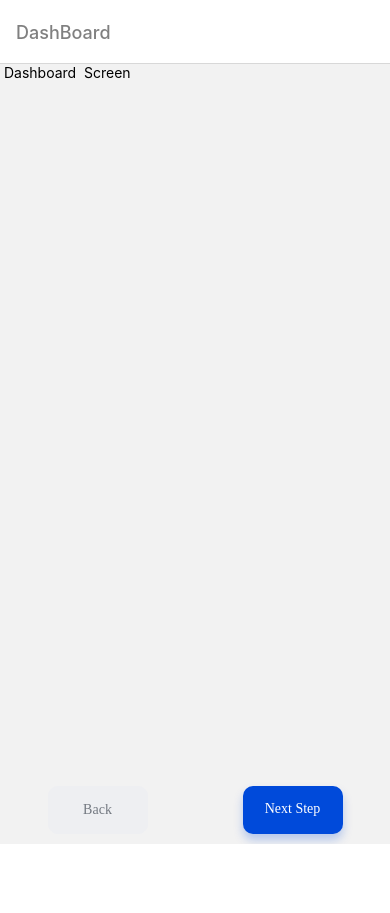
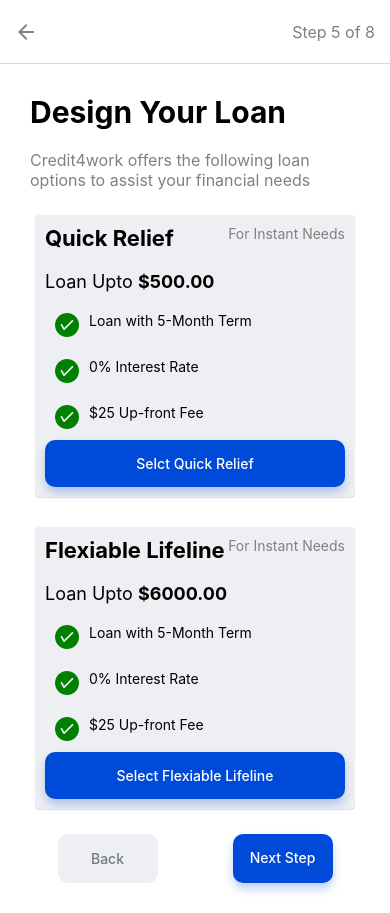
Before and after one commit to FNXVIJI/c4w, a React Native app: screen /DesignYourLoan in a window 390 px wide. Before the commit the page ends 844 px from the top, so only its background shows below. Built offline with nearby package versions, Linux system fonts and the light colour scheme.

Commit message:
01/08/2022

```diff
--- a/App.js
+++ b/App.js
@@ -7,6 +7,9 @@ import ContactDetails from './src/components/ContactDetails';
 import Dashboard from './src/components/Dashboard';
 import EmployeeDetails from './src/components/EmployeeDetails';
 import LoanFunding1 from './src/components/LoanFunding1';
+import DesignYourLoan from './src/components/DesignYourLoan';
+import QuickRelief from './src/components/QuickRelief';
+
 // import {
 
 //   en,
@@ -15,7 +18,7 @@ import LoanFunding1 from './src/components/LoanFunding1';
 
 // registerTranslation('en', en)
 
-const Stack= createStackNavigator();
+const Stack = createStackNavigator();
 
 export default function App() {
   return (
@@ -28,10 +31,9 @@ export default function App() {
         screenOptions={{
           headerTintColor: 'grey',
           headerStyle: { backgroundColor: 'white' },
-        headerTitleStyle:{
-          textAlign:'right',
+          headerTitleStyle: {
+            textAlign: 'right',
           }
-
         }}
       >
         <Stack.Screen
@@ -39,10 +41,10 @@ export default function App() {
           component={IdentificationDetails}
 
           options={{
-            title:null,
+            title: null,
 
             headerRight: () => (
-              <Text style={{backgroundColor: 'white',color:'grey',fontSize:16,fontFamily:'Poppins',padding:15}}>
+              <Text style={styles.headerText}>
                 Step 1 of 8
               </Text>
             )
@@ -54,10 +56,10 @@ export default function App() {
         <Stack.Screen name="ContactDetails"
           component={ContactDetails}
           options={{
-          title:null,
+            title: null,
 
             headerRight: () => (
-            <Text style={{backgroundColor: 'white',color:'grey',fontSize:16,fontFamily:'Poppins',padding:15}}>
+              <Text style={styles.headerText}>
                 Step 2 of 8
               </Text>
             )
@@ -67,10 +69,10 @@ export default function App() {
         <Stack.Screen name="EmployeeDetails"
           component={EmployeeDetails}
           options={{
-          title:null,
+            title: null,
 
             headerRight: () => (
-            <Text style={{backgroundColor: 'white',color:'grey',fontSize:16,fontFamily:'Poppins',padding:15}}>
+              <Text style={styles.headerText}>
                 Step 3 of 8
               </Text>
             )
@@ -80,7 +82,7 @@ export default function App() {
           component={Dashboard}
 
           options={{
-          title:'DashBoard',
+            title: 'DashBoard',
           }}
 
         />
@@ -88,11 +90,37 @@ export default function App() {
         <Stack.Screen name="LoanFunding1"
           component={LoanFunding1}
           options={{
-          title:null,
+            title: null,
 
             headerRight: () => (
-            <Text style={{backgroundColor: 'white',color:'grey',fontSize:16,fontFamily:'Poppins',padding:15}}>
+              <Text style={styles.headerText}>
                 Step 4 of 8
+              </Text>
+            )
+          }}
+
+        />
+        <Stack.Screen name="DesignYourLoan"
+          component={DesignYourLoan}
+          options={{
+            title: null,
+
+            headerRight: () => (
+              <Text style={styles.headerText}>
+                Step 5 of 8
+              </Text>
+            )
+          }}
+
+        />
+        <Stack.Screen name="QuickRelief"
+          component={QuickRelief}
+          options={{
+            title: null,
+
+            headerRight: () => (
+              <Text style={styles.headerText}>
+                Step 6 of 8
               </Text>
             )
           }}
@@ -110,4 +138,10 @@ const styles = StyleSheet.create({
     alignItems: 'center',
     justifyContent: 'center',
   },
+  headerText: {
+    backgroundColor: 'white',
+    color: 'grey',
+    fontSize: 16,
+    padding: 15
+  },
 });
--- a/src/components/ContactDetails.js
+++ b/src/components/ContactDetails.js
@@ -205,7 +205,7 @@ const ContactDetails = (props) => {
     <View style={styles.container}>
       <ScrollView>
         <Text style={styles.headingFormat}>Contact Details</Text>
-        <Text style={{ fontFamily: 'Poppins', color: 'black', marginBottom: 10 }} >Please provide your contact details</Text>
+        <Text style={styles.subHeading1} >Please provide your contact details</Text>
         <Text style={{ fontFamily: 'Poppins', color: 'black', marginBottom: 10 }}>Primary Phone Type</Text>
         <View>
           <TouchableOpacity style={styles.buttonContainer1} onPress={() => setPNoModalVisible(!pNoModalVisible)}  >
@@ -602,7 +602,7 @@ const ContactDetails = (props) => {
         <TouchableOpacity style={styles.nextButton} onPress={() => submitForm()}><Text style={styles.nextButtonText}>Next Step</Text></TouchableOpacity>
 
       </View>
-    </View>
+    </View >
   );
 
 
@@ -679,7 +679,13 @@ const styles = StyleSheet.create({
   subHeading: {
     margin: 10,
     color: '#222A35',
-    fontFamily: 'Poppins',
+    // fontFamily: 'Poppins',
+    fontSize: 16,
+  },
+  subHeading1: {
+    margin: 10,
+    color: 'grey',
+    //   fontFamily:'Poppins',
     fontSize: 16,
   },
   inputStyle: {
--- /dev/null
+++ b/src/components/DesignYourLoan.js
@@ -0,0 +1,155 @@
+import React, { Component, useState } from 'react';
+import { View, Text, StyleSheet, TouchableOpacity, ScrollView } from 'react-native';
+import { AntDesign } from '@expo/vector-icons';
+import { TextInput, Checkbox, HelperText, Card } from 'react-native-paper';
+
+const DesignYourLoan = (props) => {
+    const submitForm = () => {
+        props.navigation.navigate("Dashboard");
+    };
+
+    const quickLoan = () => {
+        props.navigation.navigate("QuickRelief");
+
+    };
+    const previousForm = () => {
+        props.navigation.navigate("LoanFunding1");
+    };
+
+
+    return (
+        <View style={styles.container}>
+            <ScrollView>
+                <Text style={styles.headingFormat}>Design Your Loan</Text>
+                <Text style={styles.subHeading1} >Credit4work offers the following loan options to assist your financial needs</Text>
+                <Card style={{ borderColor: '#EEEFF2', backgroundColor: '#EEEFF2', padding: 10, margin: 15 }}>
+                    <View style={{ flexDirection: 'row', justifyContent: "space-between" }}>
+                        <Text style={{ marginBottom: 10, fontSize: 22, fontWeight: 'bold' }}>Quick Relief</Text>
+                        <Text style={{ marginBottom: 10, color: 'grey' }}>For Instant Needs</Text>
+                    </View>
+                    <View style={{ marginTop: 10 }}>
+                        <Text style={{ marginBottom: 10, fontSize: 18 }}>Loan Upto <Text style={{ fontWeight: 'bold' }}>$500.00</Text></Text>
+                        <View style={{ flexDirection: 'row', margin: 10 }}><AntDesign name="checkcircle" size={24} color="green" /><Text style={{ marginLeft: 10 }}>Loan with 5-Month Term</Text></View>
+                        <View style={{ flexDirection: 'row', margin: 10 }}><AntDesign name="checkcircle" size={24} color="green" /><Text style={{ marginLeft: 10 }}>0% Interest Rate</Text></View>
+                        <View style={{ flexDirection: 'row', margin: 10 }}><AntDesign name="checkcircle" size={24} color="green" /><Text style={{ marginLeft: 10 }}>$25 Up-front Fee</Text></View>
+                    </View>
+                    <TouchableOpacity style={styles.nextButtonContainer1} onPress={() => quickLoan()}><Text style={styles.nextButton}>Selct Quick Relief</Text></TouchableOpacity>
+
+                </Card>
+                <Card style={{ borderColor: '#EEEFF2', backgroundColor: '#EEEFF2', padding: 10, margin: 15 }}>
+                    <View style={{ flexDirection: 'row', justifyContent: "space-between" }}>
+                        <Text style={{ marginBottom: 10, fontSize: 22, fontWeight: 'bold' }}>Flexiable Lifeline</Text>
+                        <Text style={{ marginBottom: 10, color: 'grey' }}>For Instant Needs</Text>
+                    </View>
+                    <View style={{ marginTop: 10 }}>
+                        <Text style={{ marginBottom: 10, fontSize: 18 }}>Loan Upto <Text style={{ fontWeight: 'bold' }}>$6000.00</Text></Text>
+                        <View style={{ flexDirection: 'row', margin: 10 }}><AntDesign name="checkcircle" size={24} color="green" /><Text style={{ marginLeft: 10 }}>Loan with 5-Month Term</Text></View>
+                        <View style={{ flexDirection: 'row', margin: 10 }}><AntDesign name="checkcircle" size={24} color="green" /><Text style={{ marginLeft: 10 }}>0% Interest Rate</Text></View>
+                        <View style={{ flexDirection: 'row', margin: 10 }}><AntDesign name="checkcircle" size={24} color="green" /><Text style={{ marginLeft: 10 }}>$25 Up-front Fee</Text></View>
+                    </View>
+                    <TouchableOpacity style={styles.nextButtonContainer1} onPress={() => quickLoan()}><Text style={styles.nextButton}>Select Flexiable Lifeline</Text></TouchableOpacity>
+
+                </Card>
+
+            </ScrollView>
+            <View style={styles.buttonContainer}>
+                <TouchableOpacity style={styles.backButton}><Text style={styles.buttonText} onPress={() => previousForm()}>Back</Text></TouchableOpacity>
+                <TouchableOpacity style={styles.nextButtonContainer} onPress={() => submitForm()}><Text style={styles.nextButton}>Next Step</Text></TouchableOpacity>
+
+            </View>
+        </View >
+    );
+
+
+}
+export default DesignYourLoan
+const styles = StyleSheet.create({
+    container: {
+        flex: 1,
+        backgroundColor: '#FFFFFF',
+
+        justifyContent: "space-evenly",
+        padding: 20,
+    },
+    buttonContainer: {
+        flexDirection: 'row',
+        justifyContent: 'space-around'
+    },
+    headingFormat: {
+        margin: 10,
+        fontWeight: 'bold',
+        fontSize: 30,
+        // fontFamily: 'Poppins'
+    },
+    subHeading: {
+        margin: 10,
+        color: '#222A35',
+        //   fontFamily:'Poppins',
+        fontSize: 16,
+    },
+    subHeading1: {
+        margin: 10,
+        color: 'grey',
+        //   fontFamily:'Poppins',
+        fontSize: 16,
+    },
+    buttonStyle: {
+        backgroundColor: '#004ADA',
+        borderRadius: 10,
+        shadowColor: 'rgba(0, 74, 218, 0.25)',
+        shadowOffset: {
+            width: 6,
+            height: 0
+        },
+        elevation: 5,
+        shadowRadius: 10,
+    },
+    backButton: {
+        backgroundColor: '#EEEFF2',
+        margin: 10,
+        borderRadius: 10,
+        borderWidth: 1,
+        borderColor: '#EEEFF2',
+        width: 100,
+    },
+    buttonText: {
+        padding: 15,
+        fontWeight: '500',
+        textAlign: 'center',
+        //  fontFamily:'Poppins',
+        color: 'rgba(34, 42, 53, 0.6)',
+    },
+    nextButtonContainer1: {
+        backgroundColor: '#004ADA',
+        borderRadius: 10,
+        shadowColor: 'rgba(0, 74, 218, 0.25)',
+        shadowOffset: {
+            width: 0,
+            height: 6
+        },
+        elevation: 0,
+        shadowRadius: 10,
+        width: 100 + '%',
+    },
+    nextButtonContainer: {
+        backgroundColor: '#004ADA',
+        margin: 10,
+        borderRadius: 10,
+        shadowColor: 'rgba(0, 74, 218, 0.25)',
+        shadowOffset: {
+            width: 0,
+            height: 6
+        },
+        elevation: 0,
+        shadowRadius: 10,
+        width: 100,
+    },
+    nextButton: {
+        padding: 15,
+        fontWeight: '500',
+        textAlign: "center",
+        //fontFamily:'Poppins',
+        color: 'white',
+    },
+
+});
--- a/src/components/EmployeeDetails.js
+++ b/src/components/EmployeeDetails.js
@@ -105,7 +105,7 @@ const EmployeeDetails = (props) => {
     <View style={styles.container}>
       <ScrollView>
         <Text style={styles.headingFormat}>Employee Details</Text>
-        <Text style={styles.subHeading} >Please provide your Employee details</Text>
+        <Text style={styles.subHeading1} >Please provide your Employee details</Text>
         <TouchableOpacity style={styles.buttonContainer1} onPress={() => setPayCycleModalVisible(!payCycleModalVisible)}  >
           <View style={styles.iconContainer}><Text style={styles.textcenter}>{type}</Text><AntDesign name="down" size={14} color="rgba(34, 42, 53, 0.6)" style={{ padding: 3 }} /></View>
 
@@ -379,7 +379,13 @@ const styles = StyleSheet.create({
   subHeading: {
     margin: 10,
     color: '#222A35',
-    fontFamily: 'Poppins',
+    //fontFamily: 'Poppins',
+    fontSize: 16,
+  },
+  subHeading1: {
+    margin: 10,
+    color: 'grey',
+    //   fontFamily:'Poppins',
     fontSize: 16,
   },
   inputStyle: {
--- a/src/components/IdentificationDetails.js
+++ b/src/components/IdentificationDetails.js
@@ -163,7 +163,7 @@ const IdentificationDetails = (props) => {
     <View style={styles.container}>
       <ScrollView contentContainerStyle={styles.container1}>
         <Text style={styles.headingFormat}>Identification Details</Text>
-        <Text style={styles.subHeading} >Please provide your Identification details</Text>
+        <Text style={styles.subHeading1} >Please provide your Identification details</Text>
         <Text style={styles.subHeading}>Employee Id</Text>
 
         <TextInput style={styles.inputStyle} placeholder='Employee Id' placeholderTextColor="rgba(34, 42, 53, 0.6)" keyboardType="numeric" value={empId} onChangeText={(e) => {
@@ -461,6 +461,11 @@ const styles = StyleSheet.create({
     color: '#222A35',
     //   fontFamily:'Poppins',
     fontSize: 16,
+  }, subHeading1: {
+    margin: 10,
+    color: 'grey',
+    //   fontFamily:'Poppins',
+    fontSize: 16,
   },
   inputStyle: {
 
@@ -521,8 +526,6 @@ const styles = StyleSheet.create({
     },
     elevation: 5,
     shadowRadius: 10,
-
-
   },
   backButton: {
     backgroundColor: '#EEEFF2',
--- a/src/components/LoanFunding1.js
+++ b/src/components/LoanFunding1.js
@@ -82,7 +82,7 @@ const LoanFunding1 = (props) => {
       console.log("details are not valid");
     }
 
-    // props.navigation.navigate("IdentificationDetails");
+    props.navigation.navigate("DesignYourLoan");
   };
   const previousForm = () => {
     props.navigation.navigate("EmployeeDetails");
@@ -92,13 +92,14 @@ const LoanFunding1 = (props) => {
     <View style={styles.container}>
       <ScrollView>
         <Text style={styles.headingFormat}>Loan Funding Details</Text>
-        <Text style={styles.subHeading} >Please select your loan funding method </Text>
+        <Text style={styles.subHeading1} >Please select your loan funding method </Text>
         <Text style={styles.subHeading}>Funding Method</Text>
         <TouchableOpacity style={styles.buttonContainer1} onPress={() => setFundingModalVisible(!fundingModalVisible)}  >
           <View style={styles.iconContainer}><Text style={styles.textcenter}>{type}</Text><AntDesign name="down" size={14} color="rgba(34, 42, 53, 0.6)" style={{ padding: 3 }} /></View>
 
         </TouchableOpacity>
         <View >
+
           <Modal
             animationType="slide"
             transparent={true}
@@ -378,12 +379,18 @@ const styles = StyleSheet.create({
     margin: 10,
     fontWeight: 'bold',
     fontSize: 30,
-    fontFamily: 'Poppins'
+    //fontFamily: 'Poppins'
   },
   subHeading: {
     margin: 10,
     color: '#222A35',
-    fontFamily: 'Poppins',
+    // fontFamily: 'Poppins',
+    fontSize: 16,
+
+  }, subHeading1: {
+    margin: 10,
+    color: 'grey',
+    //   fontFamily:'Poppins',
     fontSize: 16,
   },
   inputStyle: {
--- /dev/null
+++ b/src/components/QuickRelief.js
@@ -0,0 +1,104 @@
+import React, { Component, useState } from 'react';
+import { View, Text, StyleSheet, TouchableOpacity, ScrollView } from 'react-native';
+
+const QuickRelief = (props) => {
+    const submitForm = () => {
+        props.navigation.navigate("Dashboard");
+    };
+
+    const previousForm = () => {
+        props.navigation.navigate("DesignYourLoan");
+    };
+    return (
+        <View style={styles.container}>
+            <ScrollView></ScrollView>
+            <View style={styles.buttonContainer}>
+                <TouchableOpacity style={styles.backButton}><Text style={styles.buttonText} onPress={() => previousForm()}>Back</Text></TouchableOpacity>
+                <TouchableOpacity style={styles.nextButtonContainer} onPress={() => submitForm()}><Text style={styles.nextButton}>Next Step</Text></TouchableOpacity>
+
+            </View>
+        </View>
+
+    );
+
+
+}
+export default QuickRelief
+const styles = StyleSheet.create({
+    container: {
+        flex: 1,
+        backgroundColor: '#FFFFFF',
+
+        justifyContent: "space-evenly",
+        padding: 20,
+    },
+    buttonContainer: {
+        flexDirection: 'row',
+        justifyContent: 'space-around'
+    },
+    headingFormat: {
+        margin: 10,
+        fontWeight: 'bold',
+        fontSize: 30,
+        // fontFamily: 'Poppins'
+    },
+    subHeading: {
+        margin: 10,
+        color: '#222A35',
+        //   fontFamily:'Poppins',
+        fontSize: 16,
+    },
+    subHeading1: {
+        margin: 10,
+        color: 'grey',
+        //   fontFamily:'Poppins',
+        fontSize: 16,
+    },
+    buttonStyle: {
+        backgroundColor: '#004ADA',
+        borderRadius: 10,
+        shadowColor: 'rgba(0, 74, 218, 0.25)',
+        shadowOffset: {
+            width: 6,
+            height: 0
+        },
+        elevation: 5,
+        shadowRadius: 10,
+    },
+    backButton: {
+        backgroundColor: '#EEEFF2',
+        margin: 10,
+        borderRadius: 10,
+        borderWidth: 1,
+        borderColor: '#EEEFF2',
+        width: 100,
+    },
+    buttonText: {
+        padding: 15,
+        fontWeight: '500',
+        textAlign: 'center',
+        //  fontFamily:'Poppins',
+        color: 'rgba(34, 42, 53, 0.6)',
+    },
+    nextButtonContainer: {
+        backgroundColor: '#004ADA',
+        margin: 10,
+        borderRadius: 10,
+        shadowColor: 'rgba(0, 74, 218, 0.25)',
+        shadowOffset: {
+            width: 0,
+            height: 6
+        },
+        elevation: 0,
+        shadowRadius: 10,
+        width: 100,
+    },
+    nextButton: {
+        padding: 15,
+        fontWeight: '500',
+        textAlign: "center",
+        //fontFamily:'Poppins',
+        color: 'white',
+    },
+
+});
```
Lines whose indentation alone changed are shown as unchanged.
